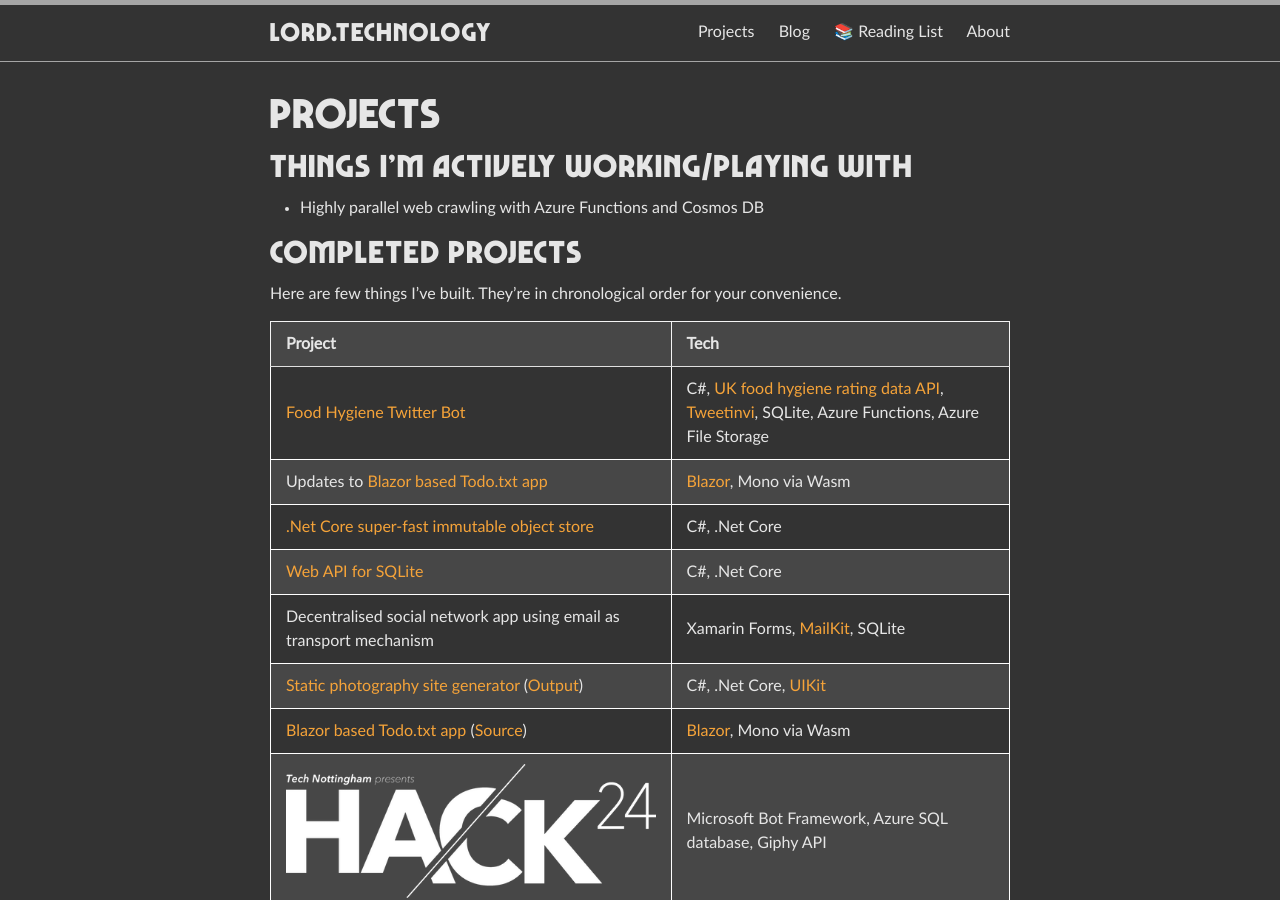
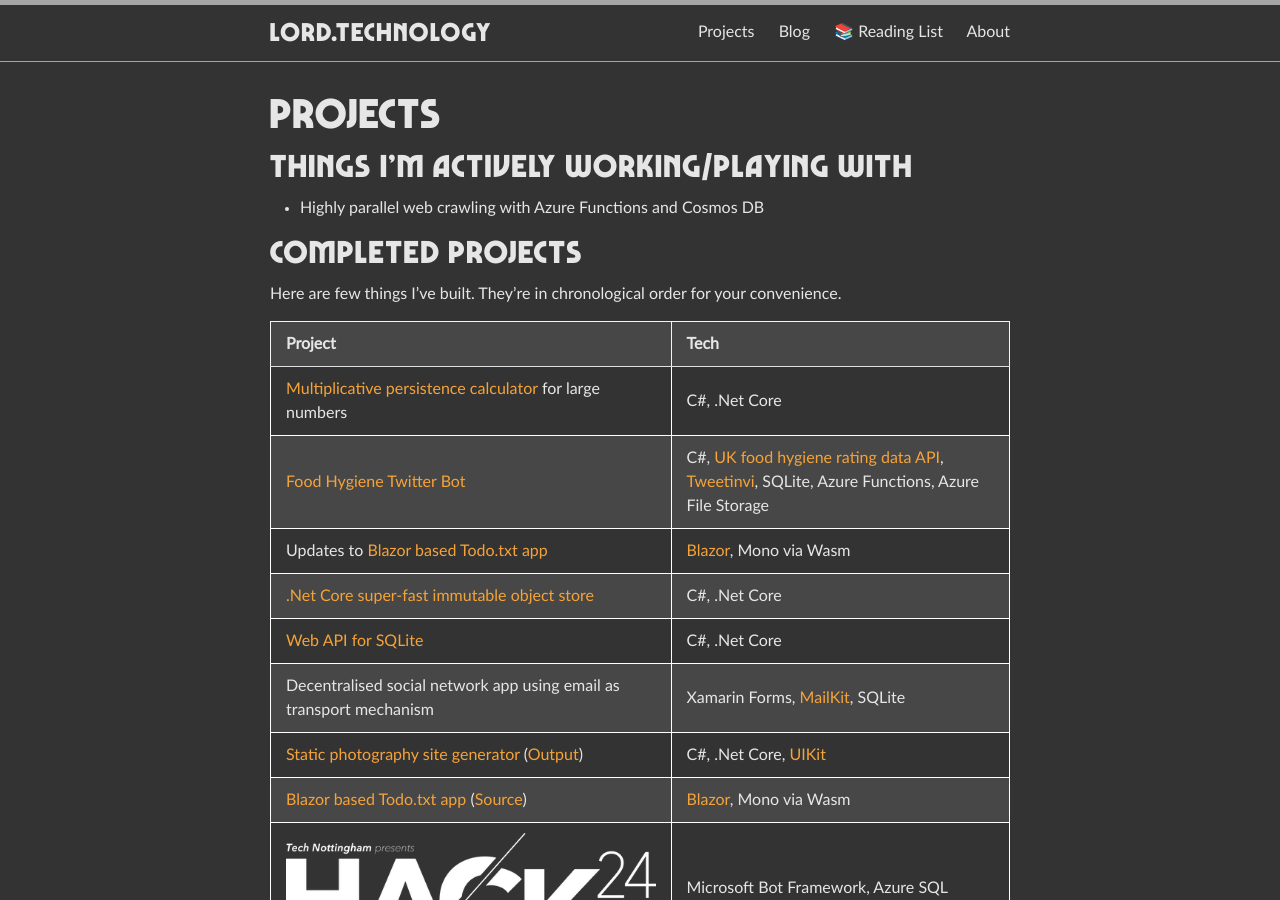
Before and after one commit to jamie-lord/Lord.technology, a Jekyll site: the page built from projects.md, in a window 1280 px wide and 900 px high. Built offline with Jekyll 4.4.1, drawn with Linux system fonts in a browser that asks for light colours.

Commit message:
Updated projects page

```diff
--- a/projects.md
+++ b/projects.md
@@ -14,6 +14,7 @@
 
 |Project|Tech|
 |:---|:---|
+|[Multiplicative persistence calculator](https://github.com/jamie-lord/Multiplicative-Persistence) for large numbers|C#, .Net Core|
 |[Food Hygiene Twitter Bot](https://twitter.com/FoodHygieneBot)|C#, [UK food hygiene rating data API](http://ratings.food.gov.uk/open-data/en-GB), [Tweetinvi](https://github.com/linvi/tweetinvi), SQLite, Azure Functions, Azure File Storage|
 |Updates to [Blazor based Todo.txt app](http://do.lord.technology/)|[Blazor](https://github.com/aspnet/Blazor), Mono via Wasm|
 |[.Net Core super-fast immutable object store](https://github.com/jamie-lord/Imuject)|C#, .Net Core|
```
